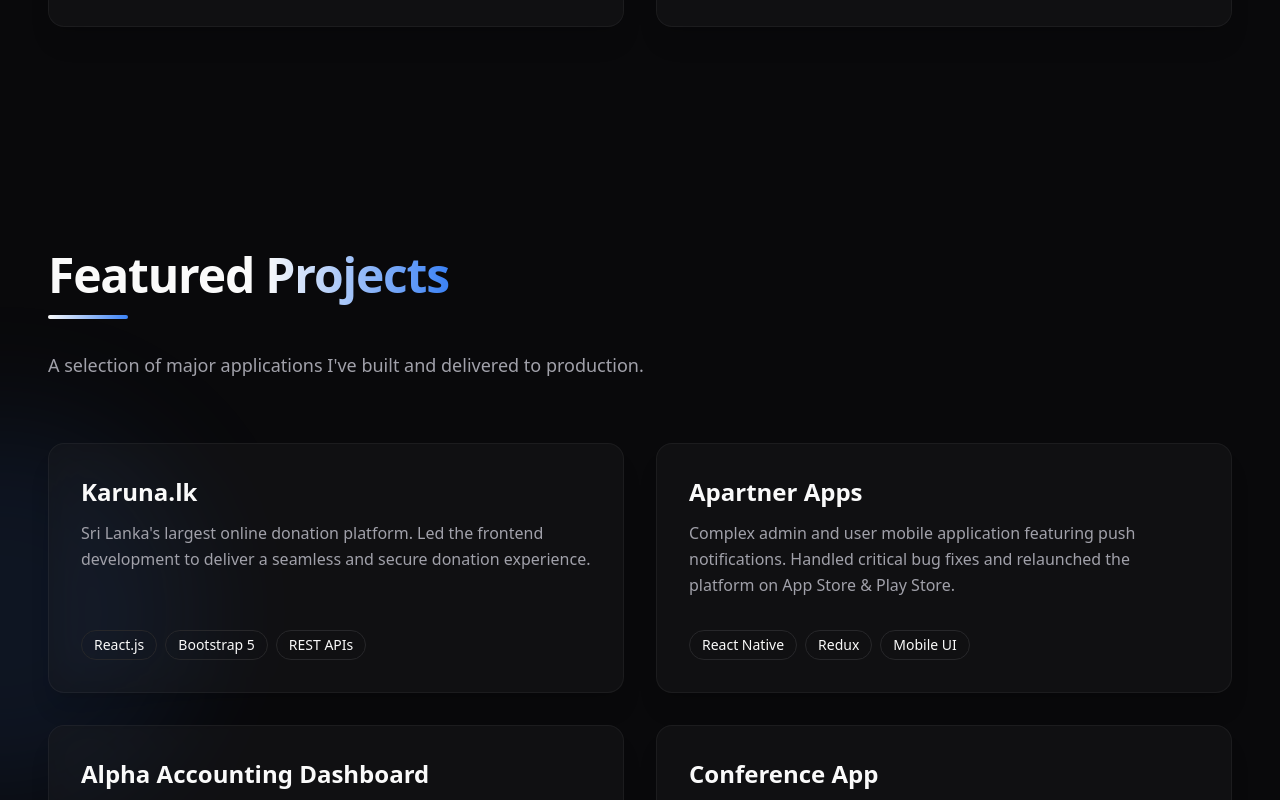
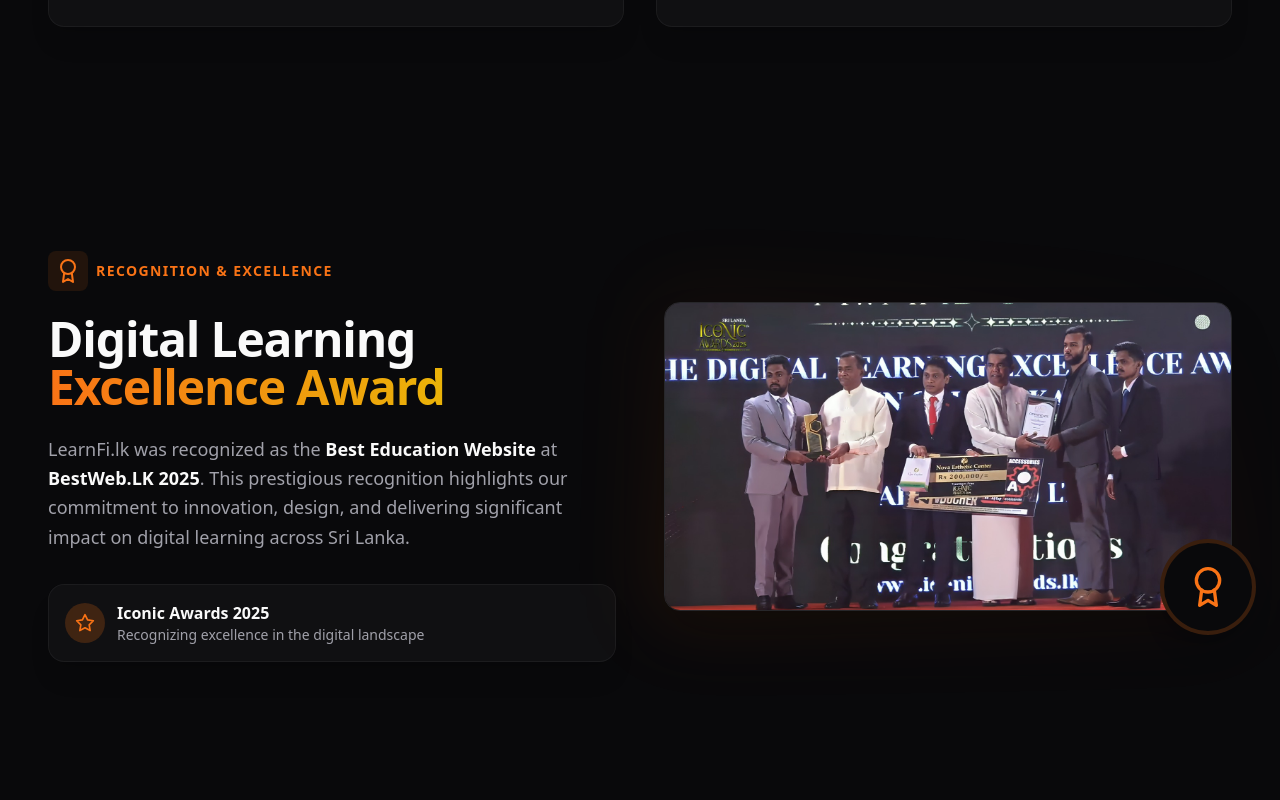
Before and after one commit to Praneethgeethanjana/my-portfolio, a Next.js app: page / in a window 1280 px wide. Shown: the part 3620-4420 px from the top of the page. Built offline with nearby package versions, Linux system fonts and the light colour scheme.

Commit message:
Added Awards section

```diff
--- a/src/app/page.tsx
+++ b/src/app/page.tsx
@@ -5,6 +5,8 @@
 import Experiences from "@/components/Sections/expirences";
 import Hero from "@/components/Sections/hero";
 import PersonalProjects from "@/components/Sections/personal-projects";
+import Awards from "@/components/Sections/awards";
+
 
 export default function Home() {
     return (
@@ -12,10 +14,11 @@
             <Hero />
             <AboutMe />
             <PersonalProjects />
+            <Awards />
             <FeaturedProjects />
+
             <Skills />
             <Experiences />
-
             <Contact />
         </div>
     );
--- /dev/null
+++ b/src/components/Sections/awards.tsx
@@ -0,0 +1,95 @@
+"use client";
+
+import { motion } from "framer-motion";
+import { Section } from "@/components/section-wrapper";
+import { FiAward, FiStar } from "react-icons/fi";
+import Image from "next/image";
+
+export default function Awards() {
+    const containerVariants = {
+        hidden: { opacity: 0 },
+        visible: {
+            opacity: 1,
+            transition: { staggerChildren: 0.2 },
+        },
+    };
+
+    const itemVariants = {
+        hidden: { opacity: 0, y: 30 },
+        visible: { opacity: 1, y: 0, transition: { duration: 0.6, ease: "easeOut" } },
+    };
+
+    return (
+        <Section id="awards" className="relative overflow-hidden">
+            {/* Background decorative elements */}
+            <div className="absolute top-1/2 left-1/2 -translate-x-1/2 -translate-y-1/2 w-[500px] h-[500px] bg-primary/10 rounded-full blur-[120px] -z-10" />
+
+            <motion.div
+                initial="hidden"
+                whileInView="visible"
+                viewport={{ once: true, margin: "-100px" }}
+                variants={containerVariants}
+                className="grid grid-cols-1 lg:grid-cols-2 gap-12 items-center"
+            >
+                {/* Text Content */}
+                <div className="order-2 lg:order-1">
+                    <motion.div variants={itemVariants} className="flex items-center gap-2 mb-6">
+                        <div className="p-2 rounded-lg bg-orange-500/10 text-orange-500">
+                            <FiAward className="h-6 w-6" />
+                        </div>
+                        <span className="text-sm font-bold uppercase tracking-widest text-orange-500">Recognition & Excellence</span>
+                    </motion.div>
+
+                    <motion.h2 variants={itemVariants} className="text-4xl md:text-5xl font-bold tracking-tight mb-6">
+                        Digital Learning <span className="text-transparent bg-clip-text bg-gradient-to-r from-orange-500 to-yellow-500">Excellence Award</span>
+                    </motion.h2>
+
+                    <motion.p variants={itemVariants} className="text-muted-foreground text-lg mb-8 leading-relaxed">
+                        LearnFi.lk was recognized as the <span className="text-foreground font-semibold">Best Education Website</span> at <span className="text-foreground font-semibold">BestWeb.LK 2025</span>. This prestigious recognition highlights our commitment to innovation, design, and delivering significant impact on digital learning across Sri Lanka.
+                    </motion.p>
+
+                    <motion.div variants={itemVariants} className="flex flex-col gap-4">
+                        <div className="flex items-center gap-3 glass-card p-4 rounded-2xl border border-orange-500/20 bg-orange-500/5">
+                            <div className="h-10 w-10 rounded-full bg-orange-500/20 flex items-center justify-center text-orange-500 shrink-0">
+                                <FiStar className="h-5 w-5" />
+                            </div>
+                            <div>
+                                <h4 className="font-bold text-foreground">Iconic Awards 2025</h4>
+                                <p className="text-sm text-muted-foreground">Recognizing excellence in the digital landscape</p>
+                            </div>
+                        </div>
+                    </motion.div>
+                </div>
+
+                {/* Image Content */}
+                <motion.div
+                    variants={itemVariants}
+                    className="order-1 lg:order-2 relative group"
+                >
+                    <div className="absolute -inset-4 bg-gradient-to-tr from-orange-500/20 to-primary/20 rounded-3xl blur-2xl opacity-50 group-hover:opacity-80 transition-opacity duration-500" />
+
+                    <div className="relative rounded-2xl overflow-hidden border border-border/50 shadow-2xl transform group-hover:scale-[1.02] transition-transform duration-500">
+                        <Image
+                            src="/images/award.jpeg"
+                            alt="LearnFi Team winning Digital Learning Excellence Award at BestWeb.LK 2025"
+                            width={800}
+                            height={600}
+                            className="w-full h-auto object-cover"
+                            priority
+                        />
+
+                        {/* Overlay gradient */}
+                        <div className="absolute inset-0 bg-gradient-to-t from-black/60 via-transparent to-transparent opacity-0 group-hover:opacity-100 transition-opacity duration-500 flex items-end p-8">
+                            <p className="text-white font-medium text-lg">LearnFi Team at Iconic Awards 2025</p>
+                        </div>
+                    </div>
+
+                    {/* Decorative badge */}
+                    <div className="absolute -bottom-6 -right-6 h-24 w-24 bg-background border-4 border-orange-500/20 rounded-full flex items-center justify-center shadow-xl z-20 hidden md:flex animate-bounce-subtle">
+                         <FiAward className="h-10 w-10 text-orange-500" />
+                    </div>
+                </motion.div>
+            </motion.div>
+        </Section>
+    );
+}
```
Also changed, not shown: public/images/award.jpeg (added).
